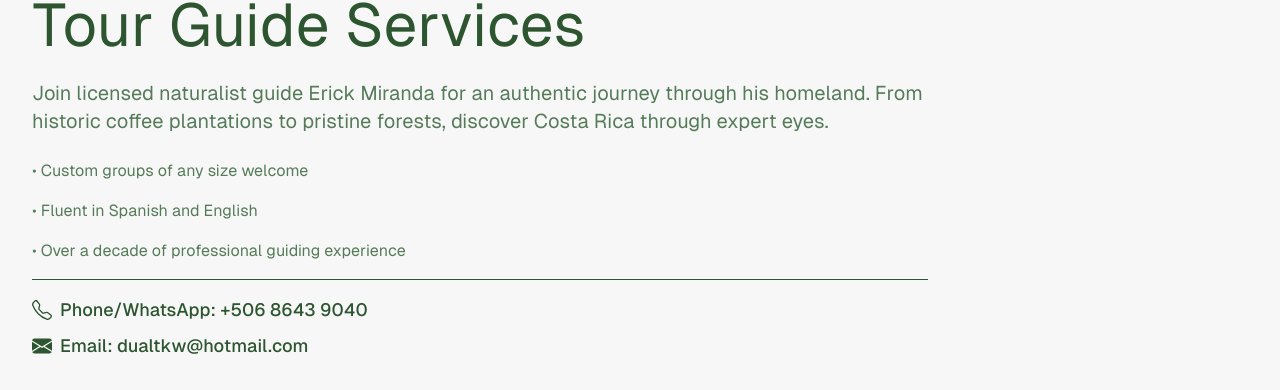
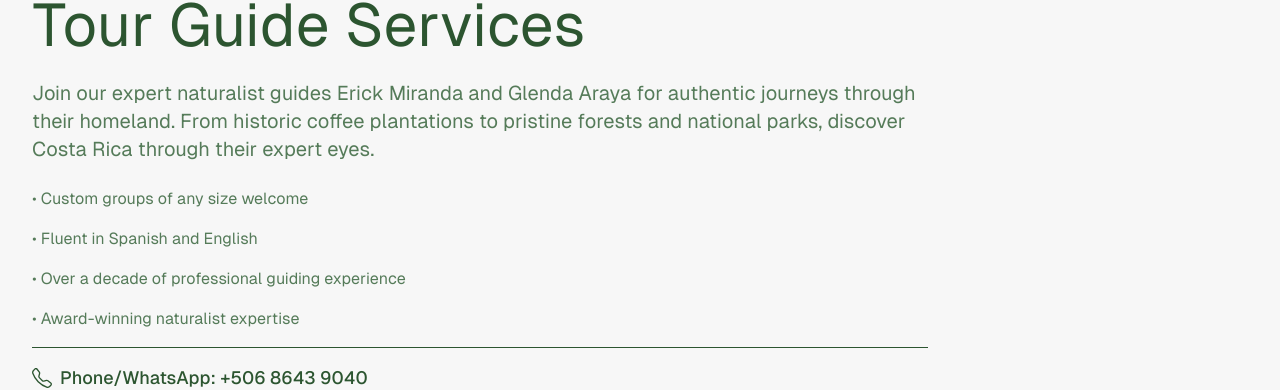
Before and after one commit to domino-software-solutions/costa-rica-tours, a Next.js app: page / in a window 1280 px wide. Shown: the part 529-919 px from the top of the page. Built offline with nearby package versions, Linux system fonts and the light colour scheme.

Commit message:
added glenda to hero text

```diff
--- a/src/app/components/Hero.tsx
+++ b/src/app/components/Hero.tsx
@@ -24,12 +24,13 @@ const Hero = (): JSX.Element => {
             Tour Guide Services
           </h1>
           <p className="text-base sm:text-lg md:text-xl text-[#557B59] mb-4 sm:mb-6 font-normal leading-relaxed">
-            Join licensed naturalist guide Erick Miranda for an authentic journey through his homeland. From historic coffee plantations to pristine forests, discover Costa Rica through expert eyes.
+            Join our expert naturalist guides Erick Miranda and Glenda Araya for authentic journeys through their homeland. From historic coffee plantations to pristine forests and national parks, discover Costa Rica through their expert eyes.
           </p>
           <div className="space-y-3 sm:space-y-4 mb-6 sm:mb-8">
             <p className="text-[#557B59] font-normal text-sm sm:text-base">• Custom groups of any size welcome</p>
             <p className="text-[#557B59] font-normal text-sm sm:text-base">• Fluent in Spanish and English</p>
             <p className="text-[#557B59] font-normal text-sm sm:text-base">• Over a decade of professional guiding experience</p>
+            <p className="text-[#557B59] font-normal text-sm sm:text-base">• Award-winning naturalist expertise</p>
             <div className="border-t border-[#2C5530] pt-3 sm:pt-4 mt-3 sm:mt-4">
               <div className="flex items-center gap-2">
                 <a href="tel:+50686439040" className="flex items-center gap-2 hover:text-[#557B59] transition-colors">
```
